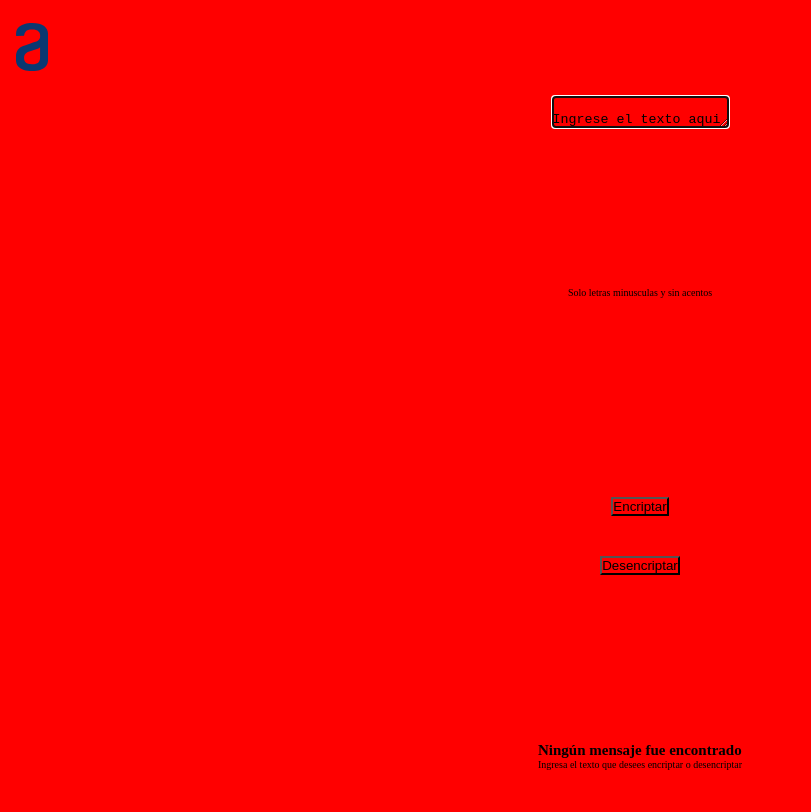
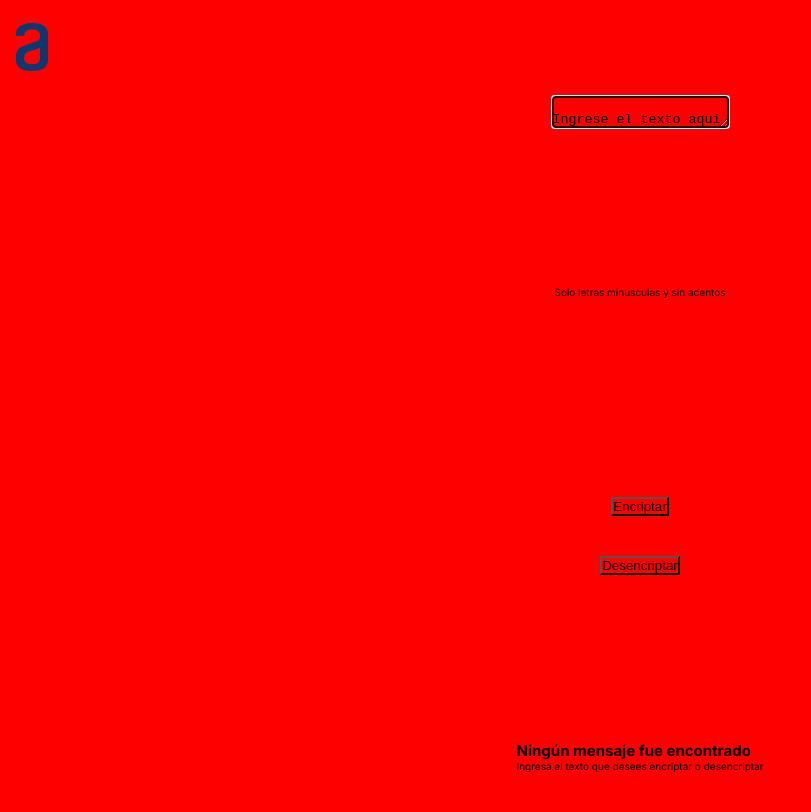
Before and after one commit to EstebanPai/Encriptador-de-texto, a website: page index.html in a window 1280 px wide. Shown: the whole page, without its empty margins (0-811 px from the left). Drawn offline with Linux system fonts and the light colour scheme.

Commit message:
Tipografias agregadas

```diff
--- a/css/style.css
+++ b/css/style.css
@@ -11,6 +11,8 @@
 
 body{
     height: 100%;
+    font-family: 'Inter', sans-serif;
+    font-weight: 400;
 }
 
 .header{
@@ -22,6 +24,8 @@
     padding-left: 1.6rem;
 }
 
+/*Principal Contain*/
+
 .container {
     width: 100%;
     height: 100%;
@@ -29,6 +33,8 @@
     flex-direction: column;
     justify-content: space-between;
 }
+
+/* Encriptador section */
 
 .encriptador{
     width: 100%;
@@ -48,6 +54,8 @@
     justify-content: space-evenly;
 }
 
+/* Response screen encriptador section */
+
 .responsescreen {
     width: 100%;
     min-height: 35%;
--- a/index.html
+++ b/index.html
@@ -4,6 +4,9 @@
         <meta charset="UTF-8">
         <meta http-equiv="X-UA-Compatible" content="IE=edge">
         <meta name="viewport" content="width=device-width, initial-scale=1.0">
+        <link rel="preconnect" href="https://fonts.googleapis.com">
+        <link rel="preconnect" href="https://fonts.gstatic.com" crossorigin>
+        <link href="https://fonts.googleapis.com/css2?family=Inter:wght@400;700&display=swap" rel="stylesheet">
         <link rel="stylesheet" href="./css/style.css">
         <link rel="stylesheet" href="./css/tablet.css" media="(min-width: 768px)">
         <link rel="stylesheet" href="./css/desktop.css" media="(min-width: 1440px)">
```
